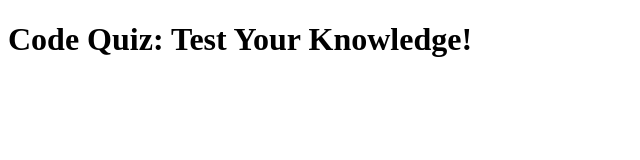
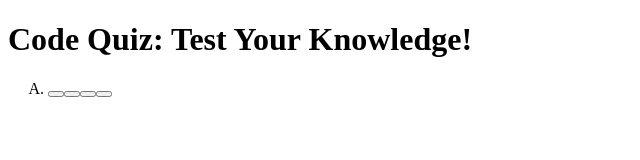
Before and after one commit to ekball/C4-Code-Quiz, a plain HTML site: page index.html in a window 1280 px wide. Shown: the full height of the page, 0-640 px from the left. Drawn offline with Linux system fonts and the light colour scheme.

Commit message:
updated button creation function

```diff
--- a/assets/js/script.js
+++ b/assets/js/script.js
@@ -70,6 +70,7 @@ var questionAndAnswers = [
 
 // link id's from html to javascript
 var qAndASection = document.querySelector("#q-and-a-section");
+var buttonList = document.querySelector("#button-list");
 
 
 // main function
@@ -177,44 +178,44 @@ var enterInitials = function () {
 };
 
 
-var questionOne = function () {
 
 
-
-};
-
-var createButtons = function () {
-
-    // create a header <h2> for the question
-    var questionEl = document.createElement("h2");
-    questionEl.className = "questions";
-
-    // attach the header <h2> to the section of html for questions and answers
-    qAndASection.appendChild(buttonContainerEl);
-
-    // create ordered list for buttons
-    var buttonListEl = document.createElement("ol");
-    buttonListEl.className = "buttons";
-
-    // attach the button list to the section of html for questions and answers
-    qAndASection.appendChild(buttonlistEl);
+var createButtons = function (n) {
 
     // create list items to hold buttons
-    var buttonListItemEl = document.createElement("li")
+    for (var i = 0; i < 4; i++) {
+    var buttonListItemEl = document.createElement("li");
+    }
 
     // create 4 buttons: A, B, C, and D, then attach the buttons to a button list items
 
     var buttonA = document.createElement("button");
-    buttonListEl.appendChild(buttonListItemEl);
+    buttonA.type = "button";
+    buttonA.id = "button-a";
+    buttonA.value = questionAndAnswers[n].answers.a;
+    buttonListItemEl.appendChild(buttonA);
 
     var buttonB = document.createElement("button");
-    buttonListEl.appendChild(buttonListItemEl);
+    buttonB.type = "button";
+    buttonB.id = "button-b";
+    buttonB.value = questionAndAnswers[n].answers.b;
+    buttonListItemEl.appendChild(buttonB);
 
     var buttonC = document.createElement("button");
-    buttonListEl.appendChild(buttonListItemEl);
+    buttonC.type = "button";
+    buttonC.id = "button-c";
+    buttonC.value = questionAndAnswers[n].answers.c;
+    buttonListItemEl.appendChild(buttonC);
 
     var buttonD = document.createElement("button");
-    buttonListEl.appendChild(buttonListItemEl);
+    buttonD.type = "button";
+    buttonD.id = "button-d";
+    buttonD.value = questionAndAnswers[n].answers.d;
+    buttonListItemEl.appendChild(buttonD);
+
+
+
+    buttonList.appendChild(buttonListItemEl);
 
 };
 
@@ -241,3 +242,35 @@ var clearScores = function () {
     localStorage.clear();
 
 };
+
+// var questionOne = function () {
+
+//     for(var i = 0; i<questionAndAnswers.length; i++) {
+
+//         // change the text of the html for the question
+//         document.getElementsByClassName("question").innerHTML = questionAndAnswers[0].question;
+
+//         createButtons();
+
+
+
+//         if (timeLeft === 0) {
+//             break;
+//         }
+//     }
+// }
+
+var questionOne = function () {
+
+    debugger;
+
+    // change the text of the html for the question
+    document.getElementsByClassName("question").innerHTML = questionAndAnswers[0].question;
+
+    console.log(document.getElementsByClassName("question").innerHTML = questionAndAnswers[0].question);
+
+    createButtons(0);
+
+};
+
+questionOne();
--- a/index.html
+++ b/index.html
@@ -12,8 +12,6 @@
 
 <body>
 
-</body>
-
     <header>
 
         <h1>Code Quiz: Test Your Knowledge!</h1>
@@ -22,10 +20,22 @@
 
     <section class="q-and-a">
 
+        <h2 class="question"></h2>
+
+        <ol class="button-list" id="button-list" type="A"></ol>
+
+    </section>
 
 
 
 
-    </section>
+
+
+
+
+
+    <script src="assets/js/script.js"></script>
+
+</body>
 
 </html>
```
